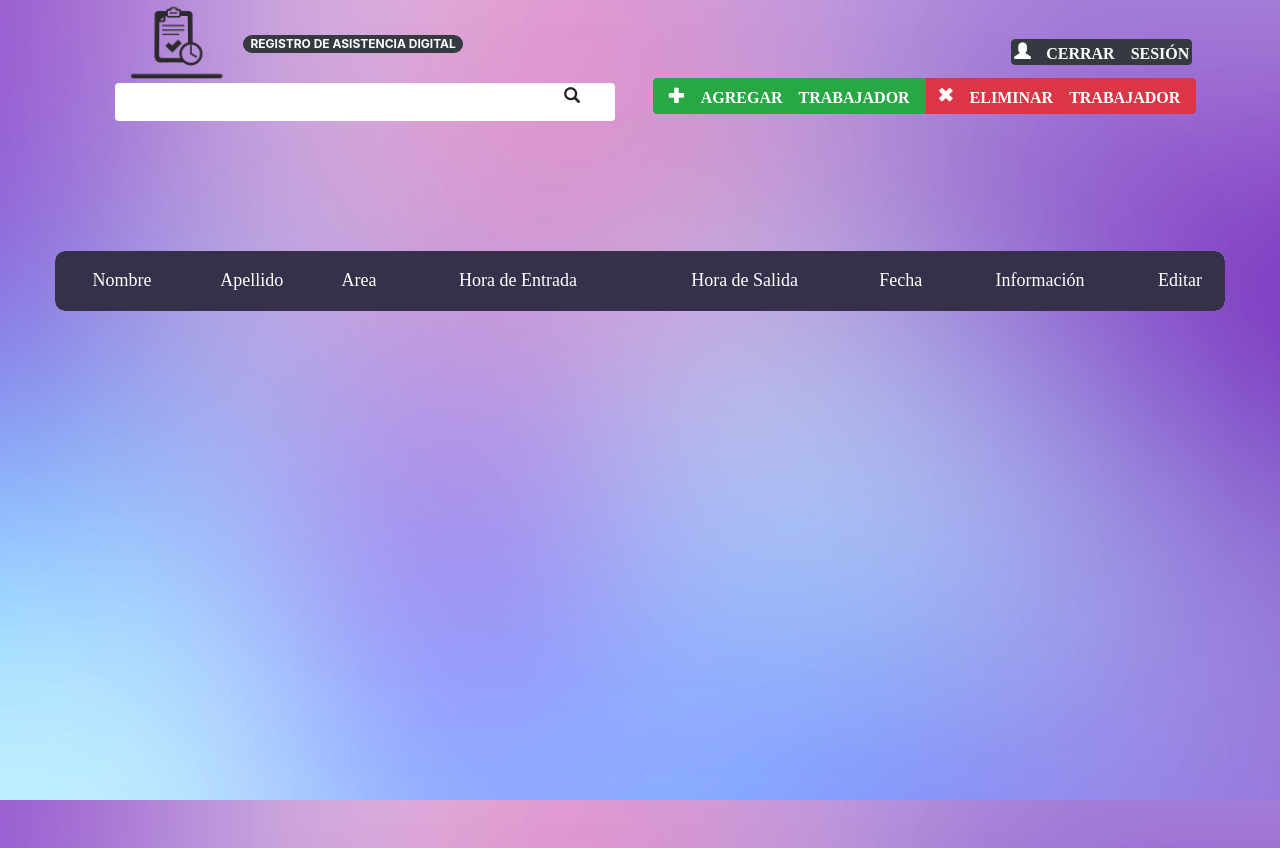
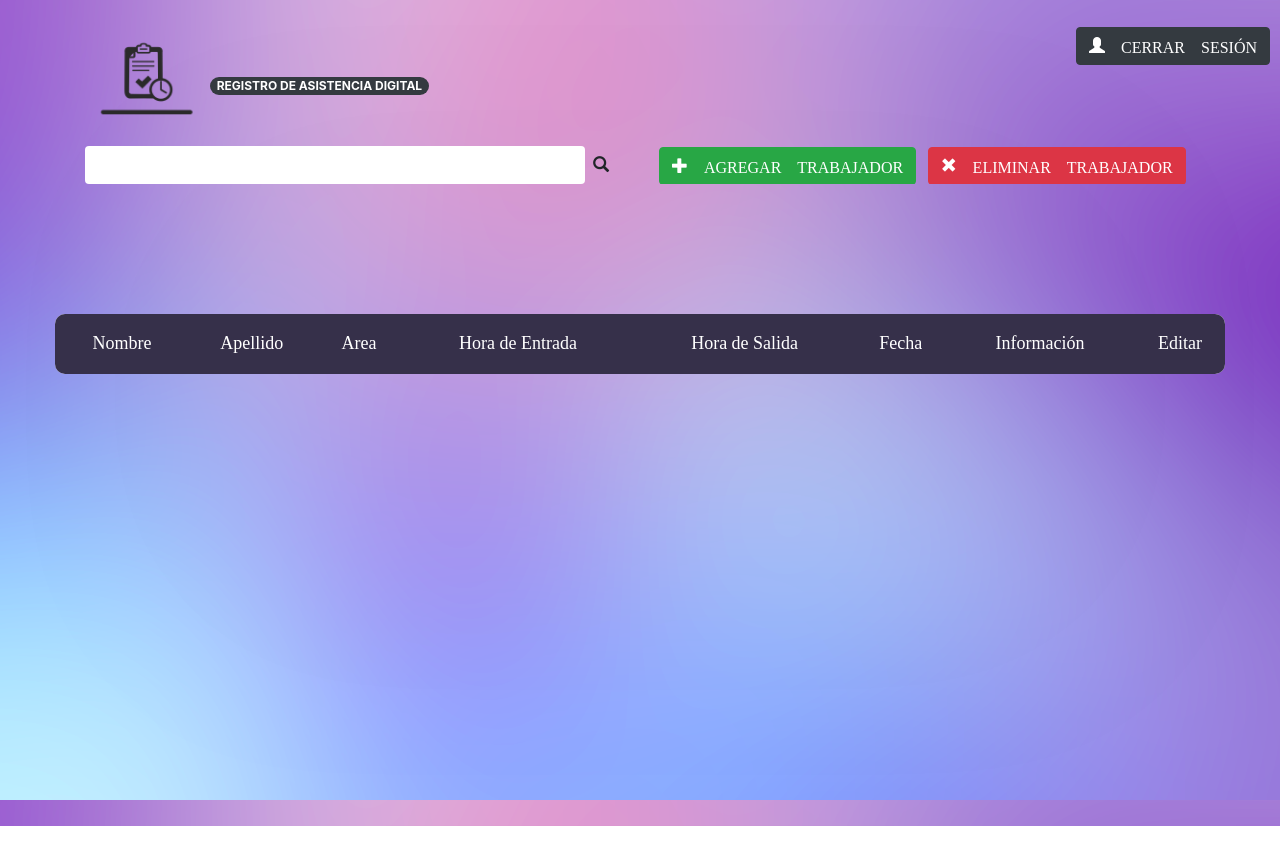
Before and after one commit to Registro-de-asistencia/proyecto-RAD, an Electron app: page index.html in a window 1280 px wide. After the commit the page ends 826 px from the top, so only its background shows below. Drawn offline with Linux system fonts and the light colour scheme; no server answers; a web font is replaced by a local one.

Commit message:
Visualización con todas las resoluciones

```diff
--- a/index.css
+++ b/index.css
@@ -9,34 +9,36 @@
 
 .inicio {
     margin-top: 2%;
+
+}
+
+#botoncerrar{
+    float: right;
+    margin-right: 10px;
+}
+
+#lupa{
+    float: left;
+    margin-top: 10px;
+    margin-left: 8px;
+}
+
+#formulario{
+    width: 500px;
+    float: left;
+}
+
+img {
+    width: 120px;
+    height: 120px;
 }
 
 
-/*div que guarda el resto*/
-
-.mt-5 {
-    width: 500px;
-    left: auto;
-    margin-left: 9%;
+#input{
     overflow: hidden;
-    box-sizing: border-box;
 }
 
-
-/*imagen*/
-
-.mt-5 img {
-    width: 120px;
-    height: 120px;
-    position: absolute;
-    margin-right: 3%;
-    margin-top: -4.5%;
-}
-
-
-/*label*/
-
-.mt-5 label {
+.inicio label {
     position: absolute;
     color: white;
     margin-top: -1%;
@@ -44,48 +46,12 @@
 }
 
 
-/*lupa*/
-
-#lupa {
-    position: absolute;
-    margin-top: 6.2%;
-    margin-left: 33.9%;
-    padding: 8px 15px;
-    float: left;
+#botonagregar{
+    margin-left: 50px;
 }
-
-
-/*general para los botones*/
-
-.mt-5 button {
-    position: absolute;
-    margin-top: 6%;
-    padding: 7px 15px;
-    float: left;
-    font-weight: bold;
+#botoneliminar{
+    margin-left: 7px;
 }
-
-#botoneliminar {
-    margin-left: 63%;
-}
-
-#botonagregar {
-    margin-left: 42%;
-}
-
-#botoncerrar {
-    margin-top: 3%;
-    margin-left: 70%;
-    padding: 2px 2px;
-}
-
-
-/*seeker*/
-
-.mt-5 input {
-    margin-top: 7%;
-}
-
 .column {
     text-align: center;
 }
--- a/index.html
+++ b/index.html
@@ -40,16 +40,20 @@
 
     <!--=============================== BUSCADOR Y BOTONES =============================================-->
     <div class="inicio"></div>
-    <div class=" mt-5">
-        <img src="images/logo-web4.png">
-        <label class="badge badge-pill badge-dark">REGISTRO DE ASISTENCIA DIGITAL</label>
-        <div id="lupa" class="glyphicon glyphicon-search"></div>
-        <button id="botoneliminar" class="btn btn-danger glyphicon glyphicon-remove"> ELIMINAR TRABAJADOR</button>
-        <button id="botonagregar" class="btn btn-success glyphicon glyphicon-plus"> AGREGAR TRABAJADOR</button>
         <button id="botoncerrar" class="btn btn-dark glyphicon glyphicon-user"> CERRAR SESIÓN</button>
-        <input type="text" id="formulario" class=" form-control">
-        <div id="noencontrado"></div>
-
+        <div class="logotipo container">
+            <img src="images/logo-web4.png">
+            <label class="badge badge-pill badge-dark">REGISTRO DE ASISTENCIA DIGITAL</label>
+        </div>
+        <div class="container" id="input">
+            <input type="text" id="formulario" class=" form-control">
+            <div id="lupa" class="glyphicon glyphicon-search"></div>
+            <div id="noencontrado"></div>
+            <div id="botonesprinci">
+                <button id="botonagregar" class="btn btn-success glyphicon glyphicon-plus"> AGREGAR TRABAJADOR</button>
+                <button id="botoneliminar" class="btn btn-danger glyphicon glyphicon-remove"> ELIMINAR TRABAJADOR</button>
+            </div>
+        </div>
     </div>
     <!--===============================================================================================-->
 
--- a/ventanasemer/js/login.js
+++ b/ventanasemer/js/login.js
@@ -21,7 +21,7 @@ const volver_inicio = () => {
 const connection = mysql.createConnection({
     host: 'localhost',
     user: 'root',
-    password: '',
+    password: '241522',
     database: 'Basededatos_Rad'
 });
 
```
Also changed, not shown: index.js (+5 -5 lines), index_admin.html (+9 -6 lines), ventanasemer/js/editar.js (+4 -4 lines).
